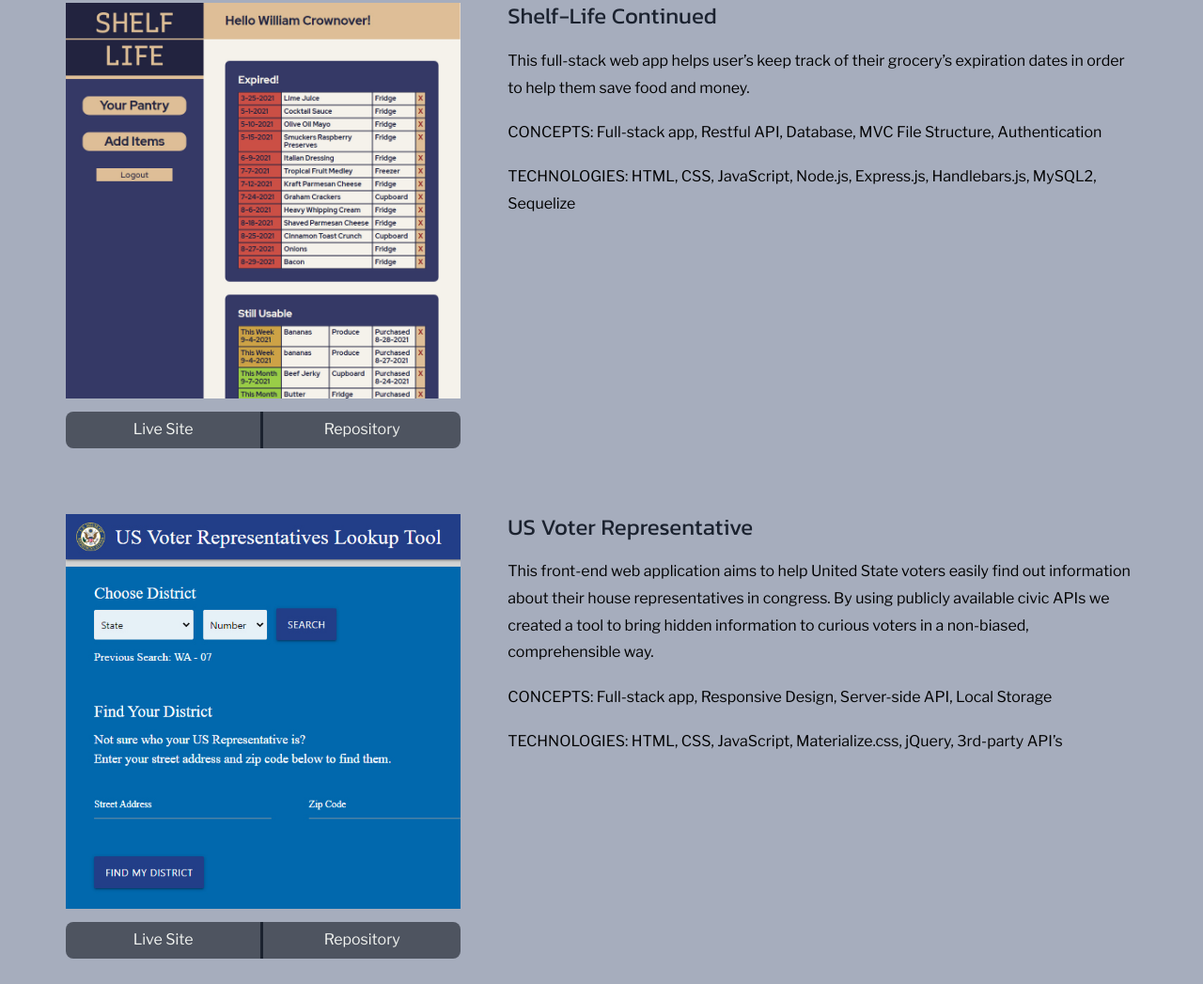
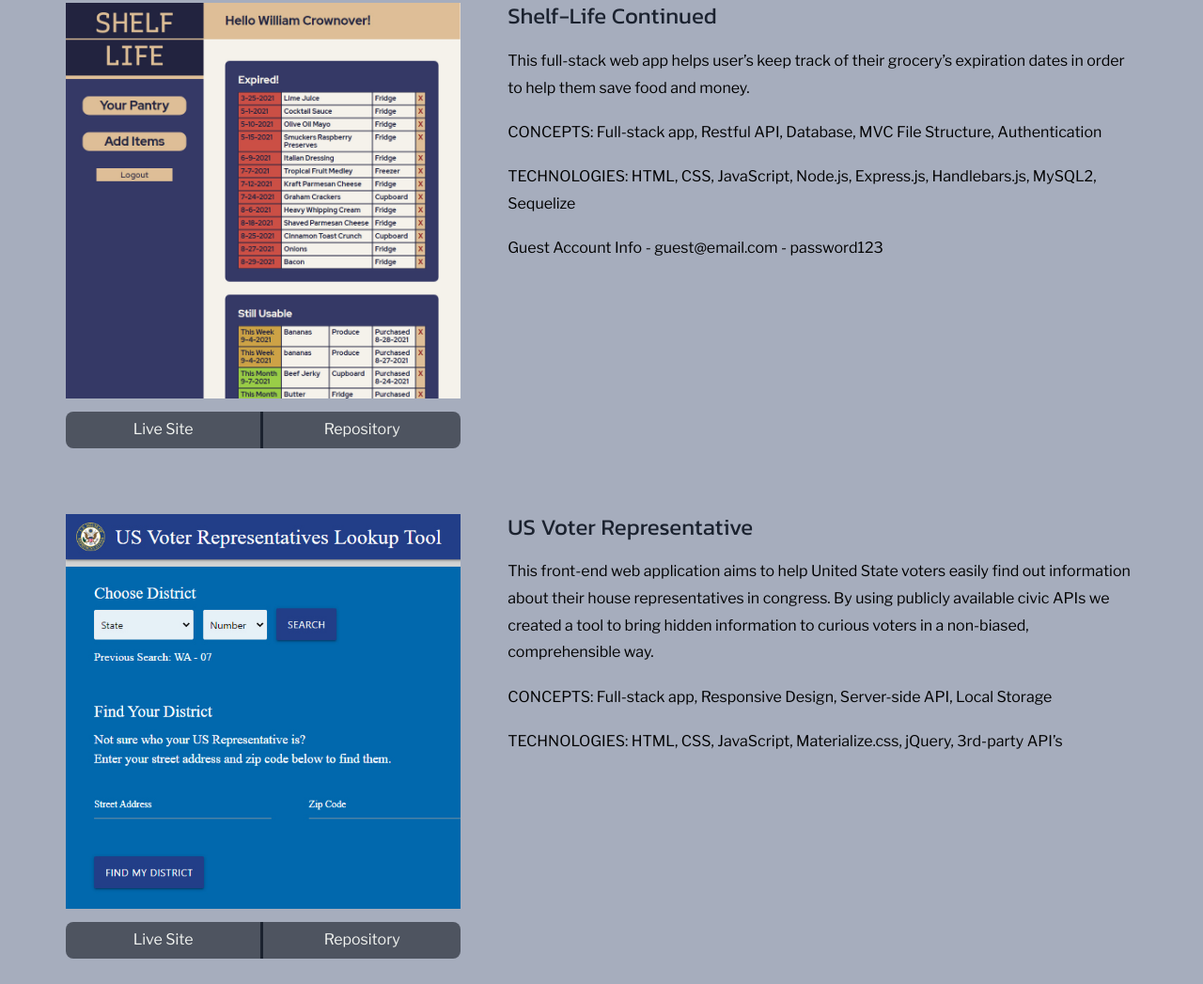
Before and after one commit to WilliamCrownover/williamcrownover.github.io, a plain HTML site: page index.html in a window 1280 px wide. Shown: the part 1371-2418 px from the top of the page at 94% size. Drawn offline with nearby package versions, Linux system fonts and the light colour scheme.

Commit message:
Added guest account info for shelf-life

```diff
--- a/index.html
+++ b/index.html
@@ -98,6 +98,8 @@
                     <p>CONCEPTS: Full-stack app, Restful API, Database, MVC File Structure, Authentication</p>
                     <br>
                     <p>TECHNOLOGIES: HTML, CSS, JavaScript, Node.js, Express.js, Handlebars.js, MySQL2, Sequelize</p>
+                    <br>
+                    <p>Guest Account Info - guest@email.com - password123</p>
                 </div>
             </div>
 
```
